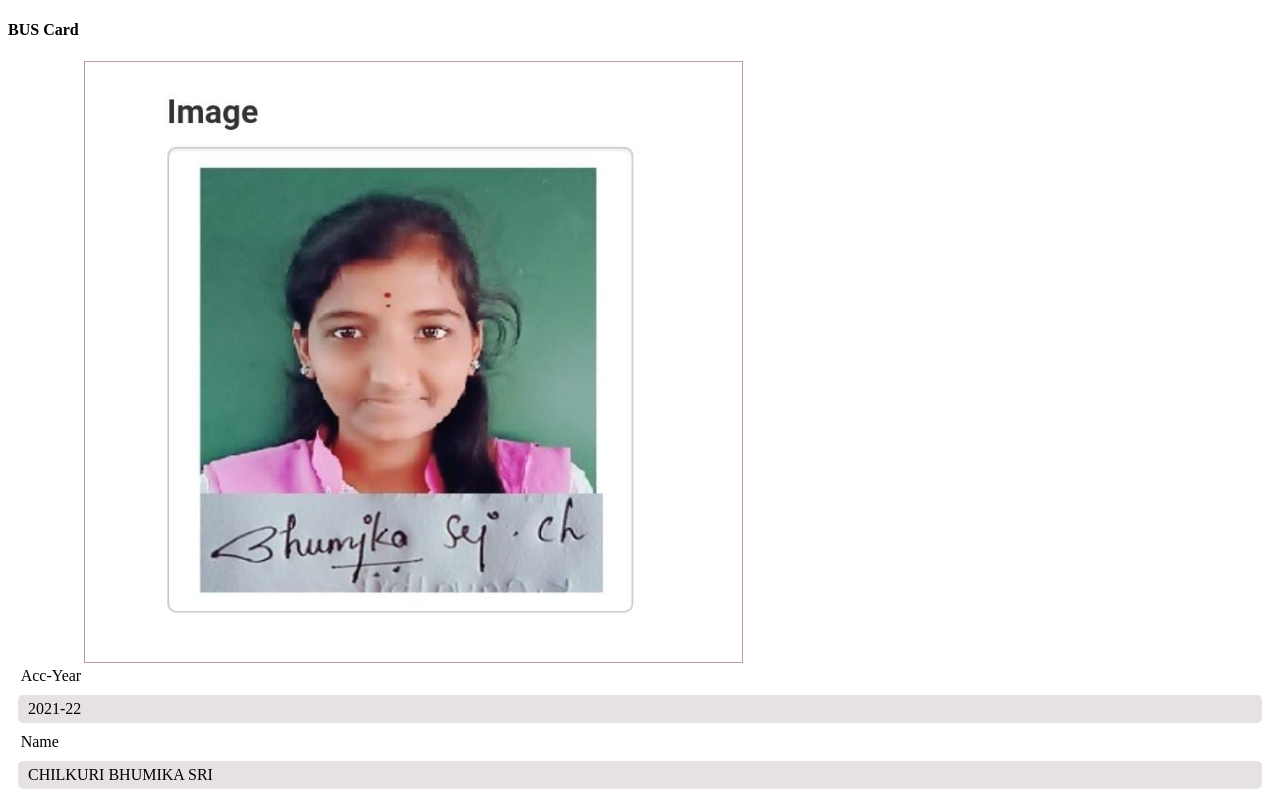
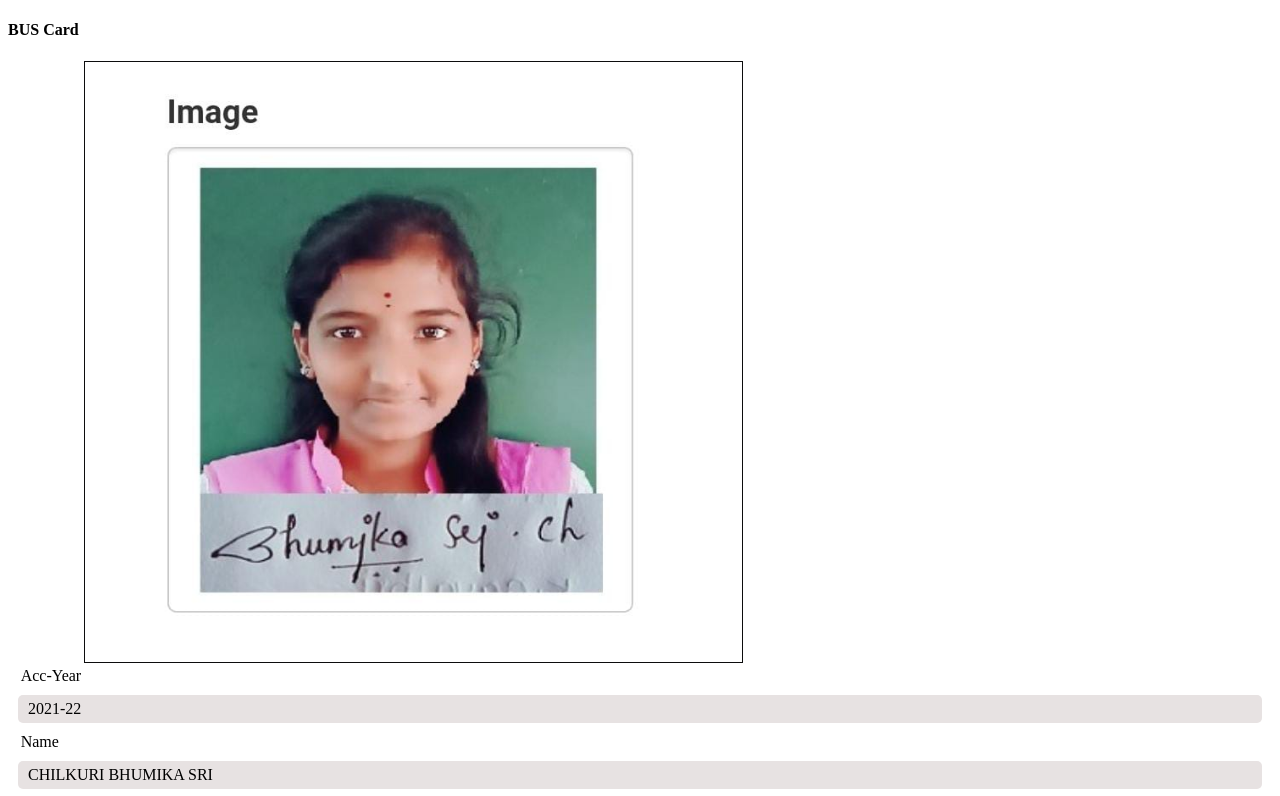
Before and after one commit to PARVATHI166DEVI/bus_id, a plain HTML site: page index.html in a window 1280 px wide. Shown: the top 796 px of the page. Drawn offline with Linux system fonts and the light colour scheme.

Commit message:
Update index.html

```diff
--- a/index.html
+++ b/index.html
@@ -9,7 +9,7 @@
 </head>
 <body>
     <h4>BUS Card</h4>
-    <img src="images/bhumika.jpeg" style="height: 50%; width: 50%;border: 1px solid rgb(189, 155, 155); padding: 1%;margin-left: 6%;">
+    <img src="images/bhumika.jpeg" style="height: 50%; width: 50%;border: 1px solid hsl(240, 4%, 5%); padding: 1%;margin-left: 6%;">
     <br>
     <span class="heading">Acc-Year</span>
     <div>2021-22</div>
```
